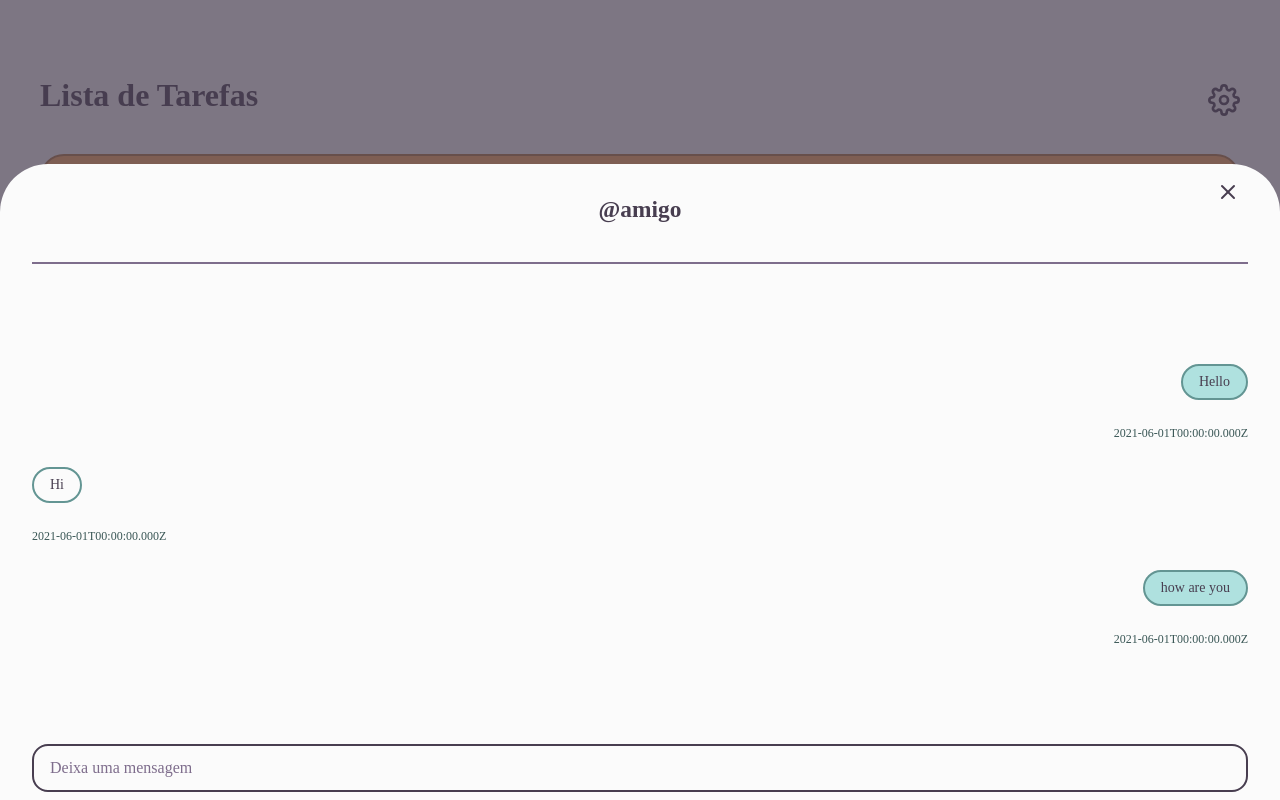
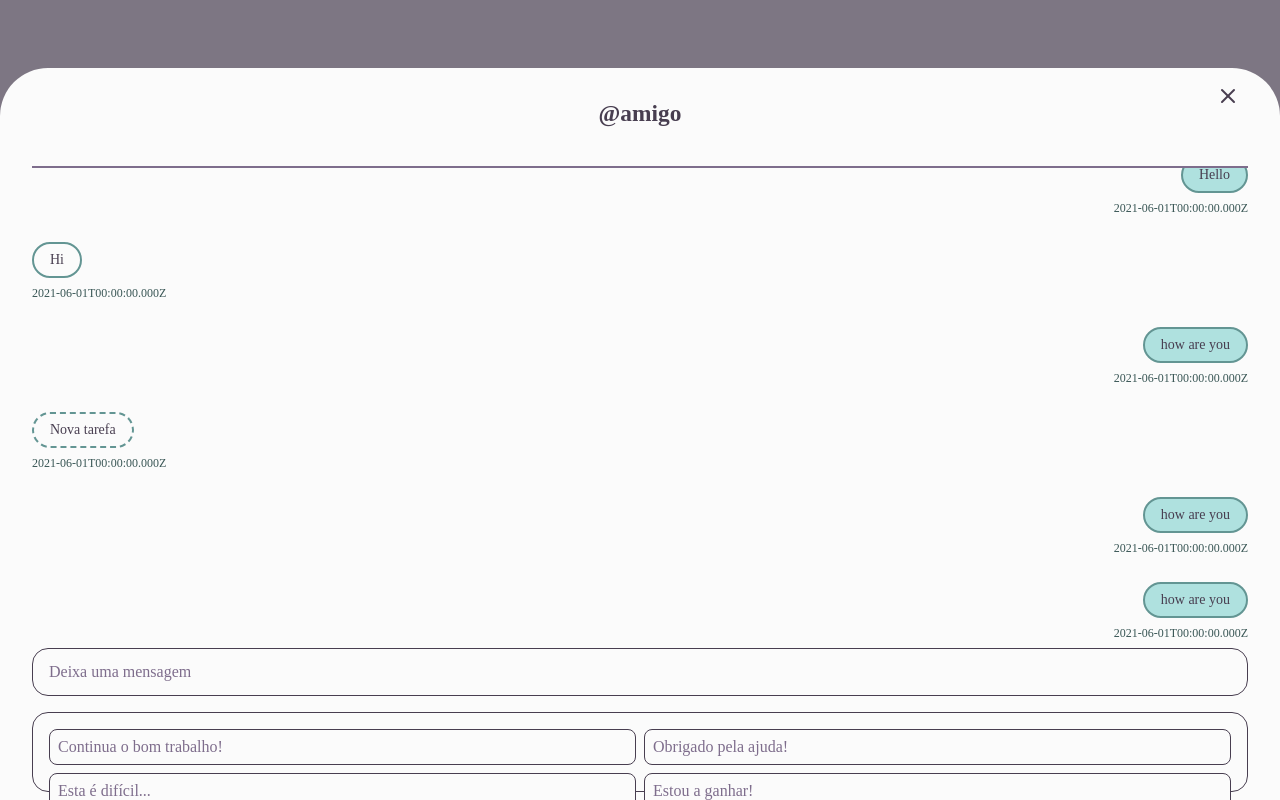
Before and after one commit to beatrizsfrodrigues/yu_cbl, a React (Create React App) app in the folder my-app/: page /tasks in a window 1280 px wide. Both pictures are taken after a click on the button 1188 px from the left and 648 px from the top of the page. Built offline with nearby package versions, Linux system fonts and the light colour scheme.

Commit message:
feat: add preset messages functionality and enhance message component with drag scrolling

```diff
--- a/my-app/public/messages.json
+++ b/my-app/public/messages.json
@@ -23,6 +23,34 @@
         "receiverId": 2,
         "message": "how are you",
         "date": "2021-06-01T00:00:00.000Z"
+      },
+      {
+        "id": 4,
+        "senderId": "app",
+        "receiverId": 1,
+        "message": "Nova tarefa",
+        "date": "2021-06-01T00:00:00.000Z"
+      },
+      {
+        "id": 5,
+        "senderId": 1,
+        "receiverId": 2,
+        "message": "how are you",
+        "date": "2021-06-01T00:00:00.000Z"
+      },
+      {
+        "id": 6,
+        "senderId": 1,
+        "receiverId": 2,
+        "message": "how are you",
+        "date": "2021-06-01T00:00:00.000Z"
+      },
+      {
+        "id": 7,
+        "senderId": 1,
+        "receiverId": 2,
+        "message": "how are you",
+        "date": "2021-06-01T00:00:00.000Z"
       }
     ]
   }
--- a/my-app/public/presetMessages.json
+++ b/my-app/public/presetMessages.json
@@ -14,5 +14,29 @@
   {
     "id": "4",
     "message": "Estou a ganhar!"
+  },
+  {
+    "id": "5",
+    "message": "Estou a precisar de uma tarefa nova!"
+  },
+  {
+    "id": "6",
+    "message": "Estás a demorar para completar esta tarefa!"
+  },
+  {
+    "id": "7",
+    "message": "Está a correr tudo bem?"
+  },
+  {
+    "id": "8",
+    "message": "Estou quase a passar-te!"
+  },
+  {
+    "id": "9",
+    "message": "Sim."
+  },
+  {
+    "id": "10",
+    "message": "Não."
   }
 ]
--- a/my-app/src/components/Tasks/Messages.js
+++ b/my-app/src/components/Tasks/Messages.js
@@ -1,19 +1,85 @@
-import React, { useEffect } from "react";
+import React, { useEffect, useRef } from "react";
 import { useDispatch, useSelector } from "react-redux";
 import { fetchMessages } from "../../redux/messagesSlice";
+import { fetchPresetMessages } from "../../redux/presetMessagesSlice";
 import { X } from "react-feather";
 
 function Messages({ onClose }) {
   const dispatch = useDispatch();
   const messages = useSelector((state) => state.messages.data);
   const messagesStatus = useSelector((state) => state.messages.status);
+  const presetMessages = useSelector((state) => state.presetMessages.data);
+  const presetMessagesStatus = useSelector(
+    (state) => state.presetMessages.status
+  );
   const error = useSelector((state) => state.messages.error);
+  const textSpaceRef = useRef(null);
+  const textOptionsRef = useRef(null);
 
   useEffect(() => {
     if (messagesStatus === "idle") {
       dispatch(fetchMessages());
     }
   }, [messagesStatus, dispatch]);
+
+  useEffect(() => {
+    if (presetMessagesStatus === "idle") {
+      dispatch(fetchPresetMessages());
+    }
+  }, [presetMessagesStatus, dispatch]);
+
+  const addDragScrolling = (element) => {
+    let isDown = false;
+    let startY;
+    let scrollTop;
+
+    const handleMouseDown = (e) => {
+      isDown = true;
+      startY = e.pageY - element.offsetTop;
+      scrollTop = element.scrollTop;
+    };
+
+    const handleMouseLeave = () => {
+      isDown = false;
+    };
+
+    const handleMouseUp = () => {
+      isDown = false;
+    };
+
+    const handleMouseMove = (e) => {
+      if (!isDown) return;
+      e.preventDefault();
+      const y = e.pageY - element.offsetTop;
+      const walk = (y - startY) * 2; // Adjust scroll speed
+      element.scrollTop = scrollTop - walk;
+    };
+
+    element.addEventListener("mousedown", handleMouseDown);
+    element.addEventListener("mouseleave", handleMouseLeave);
+    element.addEventListener("mouseup", handleMouseUp);
+    element.addEventListener("mousemove", handleMouseMove);
+
+    return () => {
+      element.removeEventListener("mousedown", handleMouseDown);
+      element.removeEventListener("mouseleave", handleMouseLeave);
+      element.removeEventListener("mouseup", handleMouseUp);
+      element.removeEventListener("mousemove", handleMouseMove);
+    };
+  };
+
+  useEffect(() => {
+    const textSpace = textSpaceRef.current;
+    const textOptions = textOptionsRef.current;
+
+    const removeTextSpaceListeners = addDragScrolling(textSpace);
+    const removeTextOptionsListeners = addDragScrolling(textOptions);
+
+    return () => {
+      removeTextSpaceListeners();
+      removeTextOptionsListeners();
+    };
+  }, []);
 
   if (messagesStatus === "loading") {
     return <div>Loading...</div>;
@@ -33,6 +99,13 @@ function Messages({ onClose }) {
             <p className="dateText textRight ">{message.date}</p>
           </div>
         );
+      } else if (message.senderId === "app") {
+        return (
+          <div key={index} className="textMessage">
+            <p className="bubble bubbleDotted">{message.message}</p>
+            <p className="dateText textLeft ">{message.date}</p>
+          </div>
+        );
       } else {
         return (
           <div key={index} className="textMessage ">
@@ -46,6 +119,29 @@ function Messages({ onClose }) {
     messageContent = <div>Não existem mensagens</div>;
   }
 
+  let presetMsgs;
+  if (presetMessages && presetMessages.length > 0) {
+    presetMsgs = presetMessages.map((message, index) => {
+      if (index % 2 == 0) {
+        return <button className="optionText">{message.message}</button>;
+      }
+    });
+  } else {
+    presetMsgs = <div>Não existem mensagens</div>;
+  }
+
+  let presetMsgs2;
+  if (presetMessages && presetMessages.length > 0) {
+    presetMsgs2 = presetMessages.map((message, index) => {
+      console.log(index);
+      if (index % 2 != 0) {
+        return <button className="optionText">{message.message}</button>;
+      }
+    });
+  } else {
+    presetMsgs2 = <div>Não existem mensagens</div>;
+  }
+
   return (
     <div className="modal">
       <div className="window">
@@ -54,9 +150,15 @@ function Messages({ onClose }) {
           <X className="closeWindow" onClick={onClose} />
         </div>
         <div className="line"></div>
-        <div id="textSpace">{messageContent}</div>
+        <div id="textSpace" ref={textSpaceRef}>
+          {messageContent}
+        </div>
         <div className="inputMessage">
           <p>Deixa uma mensagem</p>
+        </div>
+        <div id="textOptions" ref={textOptionsRef}>
+          <div>{presetMsgs}</div>
+          <div>{presetMsgs2}</div>
         </div>
       </div>
     </div>
--- a/my-app/src/components/Tasks/tasks.css
+++ b/my-app/src/components/Tasks/tasks.css
@@ -67,6 +67,11 @@
   margin: -16px 0px;
   display: flex;
   flex-direction: column;
+  overflow-y: auto;
+  box-sizing: border-box;
+  -ms-overflow-style: none; /* Internet Explorer 10+ */
+  scrollbar-width: none;
+  padding-top: 64px;
 }
 
 .textMessage {
@@ -86,11 +91,16 @@
   height: auto;
   word-wrap: break-word;
   white-space: normal;
+  margin-bottom: -4px;
 }
 
 .bubbleBlue {
   background-color: var(--blue-light);
   align-self: flex-end;
+}
+
+.bubbleDotted {
+  border: 2px dashed var(--blue-dark);
 }
 
 .textLeft {
@@ -112,12 +122,13 @@
   justify-content: start;
   padding-left: 16px;
   height: 48px;
-  border: 2px solid var(--purple-darker);
+  border: 1px solid var(--purple-darker);
   border-radius: 16px;
   font-size: 16px;
   color: var(--purple-dark);
   text-align: left;
   width: 100%;
+  /* margin-bottom: 8px; */
 }
 
 .inputMessage p {
@@ -128,3 +139,32 @@
   width: 100%; /* Ensure the paragraph takes the full width */
   box-sizing: border-box; /* Include padding and border in the element's total width and height */
 }
+
+#textOptions {
+  display: flex;
+  width: 100%;
+  border-radius: 16px;
+  border: 1px solid var(--purple-darker);
+  gap: 8px;
+  padding: 16px;
+  align-items: start;
+  height: 10vh;
+}
+
+#textOptions div {
+  display: flex;
+  flex-direction: column;
+  gap: 8px;
+  justify-content: start;
+}
+
+.optionText {
+  width: 100%;
+  text-align: start;
+  padding: 8px;
+  border-radius: 8px;
+  border: 1px solid var(--purple-darker);
+  color: var(--purple-dark);
+  background-color: var(--white);
+  font-weight: 400;
+}
--- /dev/null
+++ b/my-app/src/redux/presetMessagesSlice.js
@@ -0,0 +1,43 @@
+import { createSlice, createAsyncThunk } from "@reduxjs/toolkit";
+
+export const fetchPresetMessages = createAsyncThunk(
+  "messages/fetchPresetMessages",
+  async () => {
+    const response = await fetch("/presetMessages.json");
+    if (!response.ok) {
+      throw new Error(`HTTP error! status: ${response.status}`);
+    }
+    try {
+      const data = await response.json();
+      return data;
+    } catch (error) {
+      throw new Error("Failed to parse JSON");
+    }
+  }
+);
+
+const presetMessagesSlice = createSlice({
+  name: "presetMessages",
+  initialState: {
+    data: null,
+    status: "idle",
+    error: null,
+  },
+  reducers: {},
+  extraReducers: (builder) => {
+    builder
+      .addCase(fetchPresetMessages.pending, (state) => {
+        state.status = "loading";
+      })
+      .addCase(fetchPresetMessages.fulfilled, (state, action) => {
+        state.status = "succeeded";
+        state.data = action.payload;
+      })
+      .addCase(fetchPresetMessages.rejected, (state, action) => {
+        state.status = "failed";
+        state.error = action.error.message;
+      });
+  },
+});
+
+export default presetMessagesSlice.reducer;
--- a/my-app/src/redux/store.js
+++ b/my-app/src/redux/store.js
@@ -1,11 +1,13 @@
 import { configureStore } from "@reduxjs/toolkit";
 import usersReducer from "./usersSlice.js";
 import messagesReducer from "./messagesSlice.js";
+import presetMessagesReducer from "./presetMessagesSlice.js";
 
 const store = configureStore({
   reducer: {
     users: usersReducer,
     messages: messagesReducer,
+    presetMessages: presetMessagesReducer,
   },
 });
 
```
